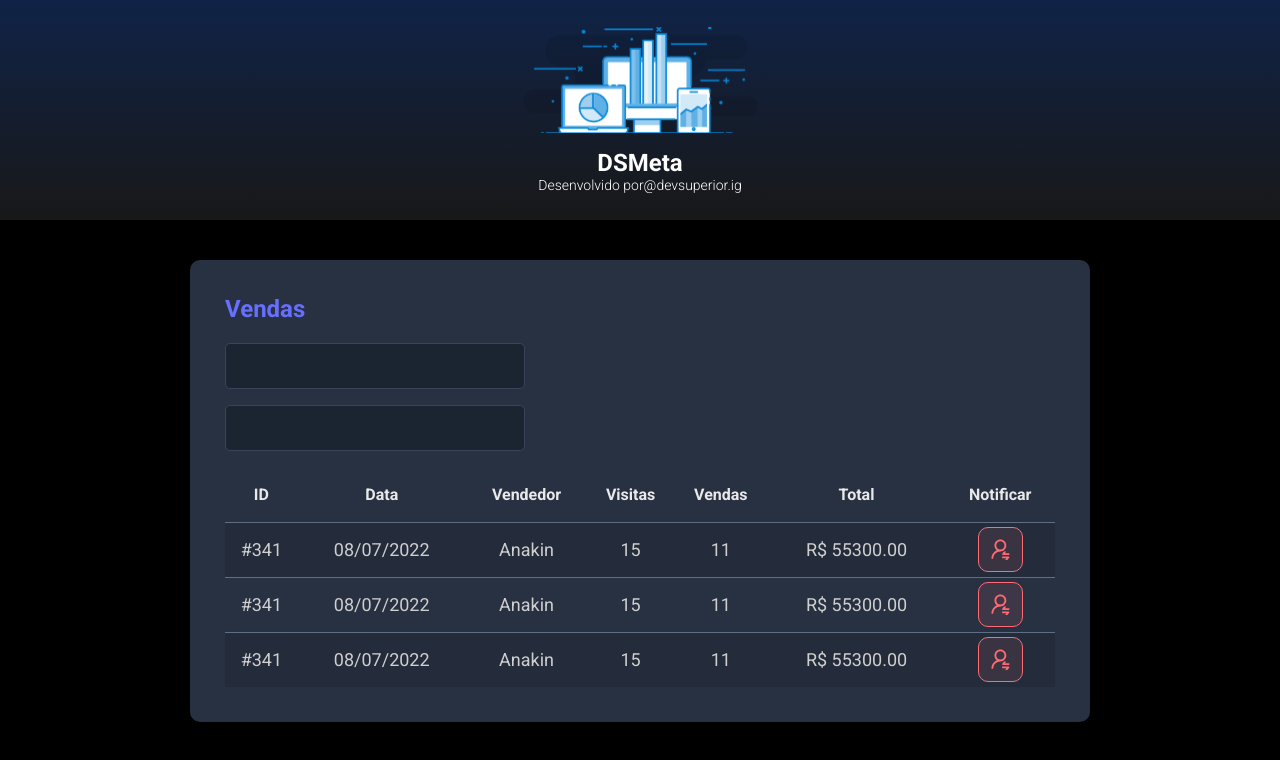
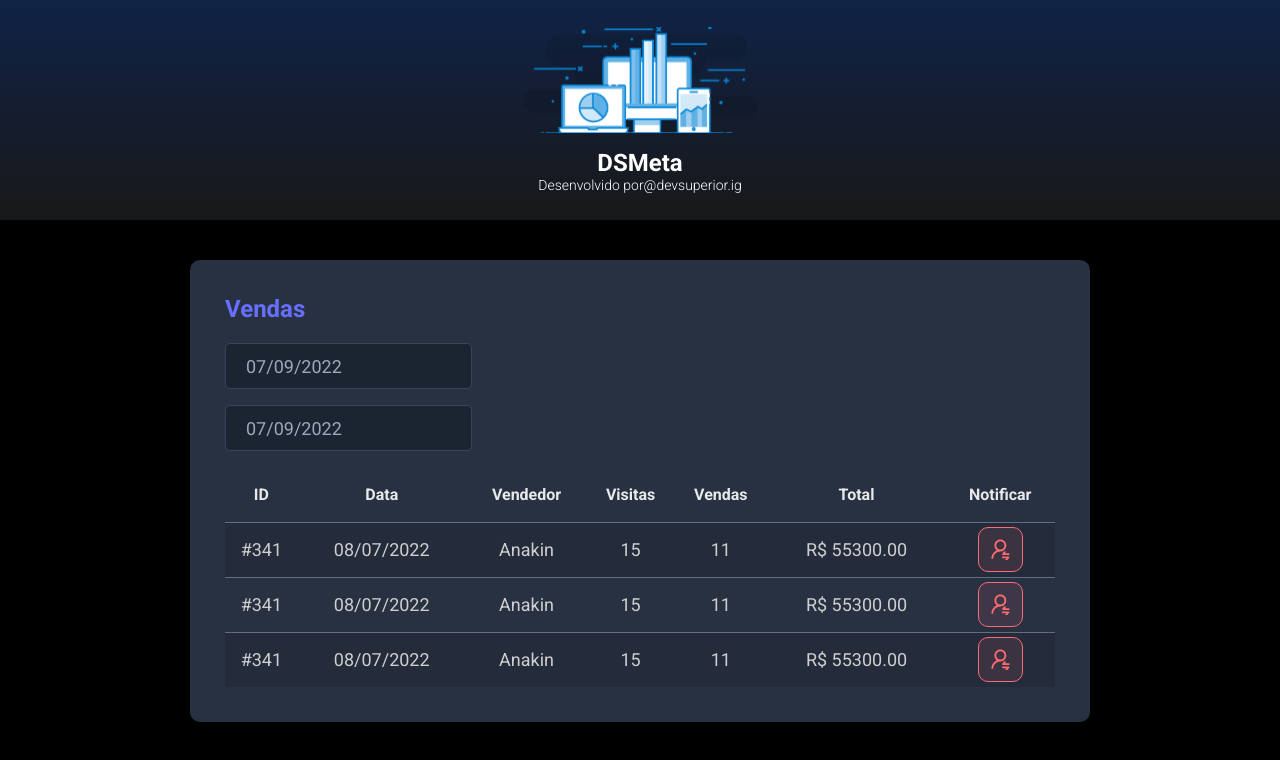
Before and after one commit to PauloHenriq19/dsmeta, a React (Vite) app in the folder frontend/: page / in a window 1280 px wide. Shown: the top 760 px of the page. Built offline with nearby package versions, Linux system fonts and the light colour scheme.

Commit message:
Datepicker

```diff
--- a/frontend/index.html
+++ b/frontend/index.html
@@ -4,7 +4,7 @@
     <meta charset="UTF-8" />
     <link rel="icon" type="image/svg+xml" href="/vite.svg" />
     <meta name="viewport" content="width=device-width, initial-scale=1.0" />
-    <title>Vite + React + TS</title>
+    <title>DSMeta</title>
   </head>
   <body>
     <div id="root"></div>
--- a/frontend/package.json
+++ b/frontend/package.json
@@ -9,7 +9,9 @@
     "preview": "vite preview"
   },
   "dependencies": {
+    "@types/react-datepicker": "4.4.2",
     "react": "^18.2.0",
+    "react-datepicker": "4.8.0",
     "react-dom": "^18.2.0"
   },
   "devDependencies": {
--- a/frontend/src/components/SalesCard/index.tsx
+++ b/frontend/src/components/SalesCard/index.tsx
@@ -1,16 +1,28 @@
-import NotificationButton from '../NotificationButton'
-import './styles.css'
+import DatePicker from "react-datepicker";
+import "react-datepicker/dist/react-datepicker.css";
+import NotificationButton from "../NotificationButton";
+import "./styles.css";
 
 function SalesCard() {
-  return(
+  return (
     <div className="dsmeta-card">
       <h2 className="dsmeta-sales-title">Vendas</h2>
       <div>
         <div className="dsmeta-form-control-container">
-                <input className="dsmeta-form-control" type="text"/>
+          <DatePicker
+            selected={new Date()}
+            onChange={(date: Date) => {}}
+            className="dsmeta-form-control"
+            dateFormat="dd/MM/yyyy"
+          />
         </div>
         <div className="dsmeta-form-control-container">
-                <input className="dsmeta-form-control" type="text"/>
+          <DatePicker
+            selected={new Date()}
+            onChange={(date: Date) => {}}
+            className="dsmeta-form-control"
+            dateFormat="dd/MM/yyyy"
+          />
         </div>
       </div>
 
@@ -37,7 +49,7 @@ function SalesCard() {
               <td>R$ 55300.00</td>
               <td>
                 <div className="dsmeta-red-btn-container">
-                        <NotificationButton/>
+                  <NotificationButton />
                 </div>
               </td>
             </tr>
@@ -50,7 +62,7 @@ function SalesCard() {
               <td>R$ 55300.00</td>
               <td>
                 <div className="dsmeta-red-btn-container">
-                        <NotificationButton/>
+                  <NotificationButton />
                 </div>
               </td>
             </tr>
@@ -63,18 +75,15 @@ function SalesCard() {
               <td>R$ 55300.00</td>
               <td>
                 <div className="dsmeta-red-btn-container">
-                        <NotificationButton/>
+                  <NotificationButton />
                 </div>
               </td>
             </tr>
           </tbody>
-
         </table>
       </div>
-
     </div>
-
-  )
+  );
 }
 
-export default SalesCard
+export default SalesCard;
```
Also changed, not shown: 1 other file (tests, documents, lock files or other folders). Lines whose indentation alone changed are shown as unchanged.
